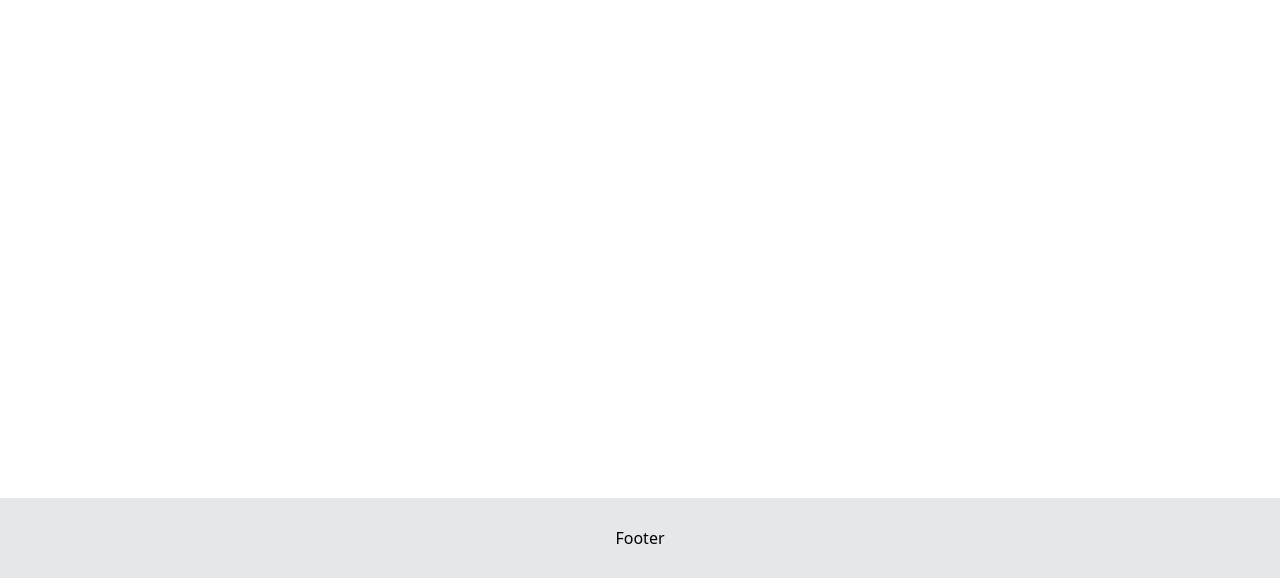
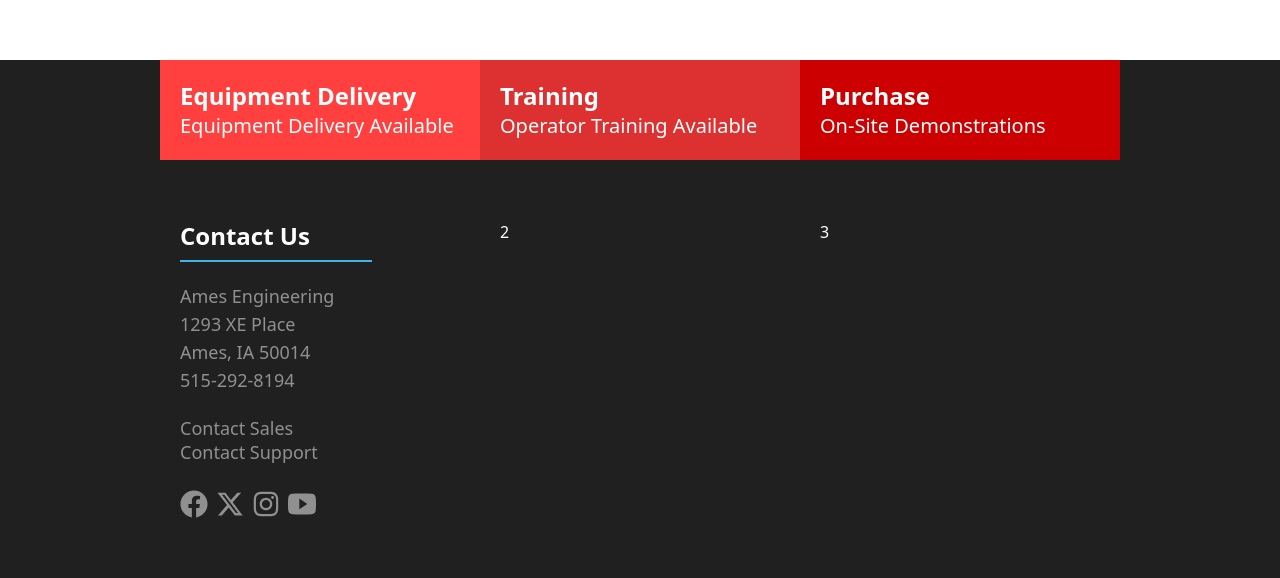
Before and after one commit to chrisdav6/ames-site, a Next.js app: page /contact in a window 1280 px wide. Shown: the part 2422-3000 px from the top of the page. Built offline with nearby package versions, Linux system fonts and the light colour scheme; what tw-elements would draw is missing.

Commit message:
Working on Footer

```diff
--- a/components/Footer.jsx
+++ b/components/Footer.jsx
@@ -1,7 +1,119 @@
+import Link from 'next/link';
+import { FaFacebook } from 'react-icons/fa';
+import { FaInstagram, FaXTwitter } from 'react-icons/fa6';
+import { IoLogoYoutube } from 'react-icons/io';
+import { FaShippingFast } from 'react-icons/fa';
+import { FaChalkboardTeacher } from 'react-icons/fa';
+import { BiPurchaseTagAlt } from 'react-icons/bi';
+
 export default function Footer() {
   return (
-    <div className='flex items-center justify-center h-20 bg-gray-200'>
-      Footer
-    </div>
+    <footer className='flex flex-col items-center justify-center w-full bg-[#202020] text-white'>
+      {/* 3 Part Section */}
+      <section className='grid lg:grid-cols-3 w-full xl:px-40'>
+        <Link href='/sales/equipmentDelivery'>
+          <div className='flex items-center gap-4 bg-[#FF403F] p-5'>
+            <div className='hidden 2xl:block'>
+              <FaShippingFast className='w-14 h-14' />
+            </div>
+            <div>
+              <h3 className='text-2xl font-bold'>Equipment Delivery</h3>
+              <p className='text-xl'>Equipment Delivery Available</p>
+            </div>
+          </div>
+        </Link>
+        <Link href='/support#training'>
+          <div className='flex items-center gap-4 bg-[#DC3130] p-5'>
+            <div className='hidden 2xl:block'>
+              <FaChalkboardTeacher className='w-14 h-14' />
+            </div>
+            <div>
+              <h3 className='text-2xl font-bold'>Training</h3>
+              <p className='text-xl'>Operator Training Available</p>
+            </div>
+          </div>
+        </Link>
+        <Link href='/sales/salesRequest'>
+          <div className='flex items-center gap-4 bg-[#CC0000] p-5'>
+            <div className='hidden 2xl:block'>
+              <BiPurchaseTagAlt className='w-14 h-14' />
+            </div>
+            <div>
+              <h3 className='text-2xl font-bold'>Purchase</h3>
+              <p className='text-xl'>On-Site Demonstrations</p>
+            </div>
+          </div>
+        </Link>
+      </section>
+
+      {/* Lower Footer Section */}
+      <section className='grid lg:grid-cols-3 py-10 w-full px-10 xl:px-40'>
+        {/* Left */}
+        <div className='p-5 text-center lg:text-left'>
+          <h3 className='text-2xl font-bold'>Contact Us</h3>
+          <hr className='w-48 h-[2px] mx-auto border-0 mt-2 bg-[#42b3e5] lg:mx-0' />
+
+          <div className='mt-5'>
+            <address className='text-lg not-italic text-[#909090]'>
+              Ames Engineering
+              <br />
+              1293 XE Place
+              <br />
+              Ames, IA 50014
+              <br />
+              <a
+                href='tel:5152928194'
+                className='hover:text-[#42b3e5] transition duration-300'
+              >
+                515-292-8194
+              </a>
+            </address>
+            <div className='text-lg mt-5 text-[#909090]'>
+              <p>
+                <Link
+                  href='/sales/salesRequest'
+                  className='hover:text-[#42b3e5] transition duration-300'
+                >
+                  Contact Sales
+                </Link>
+              </p>
+              <p className='-mt-1'>
+                <Link
+                  href='/support/supportRequest'
+                  className='hover:text-[#42b3e5] transition duration-300'
+                >
+                  Contact Support
+                </Link>
+              </p>
+            </div>
+          </div>
+
+          <div className='mt-6 flex items-center justify-center gap-2 lg:justify-start'>
+            <a
+              href='https://www.facebook.com/p/Ames-Engineering-Inc-100068806555835'
+              target='_blank'
+            >
+              <FaFacebook className='w-7 h-7 text-[#909090] hover:text-[#0865FE] transition duration-300' />
+            </a>
+            <a href='https://x.com/AmesEngineering' target='_blank'>
+              <FaXTwitter className='w-7 h-7 text-[#909090] hover:text-[#000000] transition duration-300' />
+            </a>
+            <a
+              href='https://www.instagram.com/ames_engineering'
+              target='_blank'
+            >
+              <FaInstagram className='w-7 h-7 text-[#909090] hover:text-[#fc5cfc] transition duration-300' />
+            </a>
+            <a href='https://www.youtube.com' target='_blank'>
+              <IoLogoYoutube className='w-7 h-7 text-[#909090] hover:text-[#F40000] transition duration-300' />
+            </a>
+          </div>
+        </div>
+        {/* Center */}
+        <div className='p-5'>2</div>
+        {/* Right */}
+        <div className='p-5'>3</div>
+      </section>
+    </footer>
   );
 }
```
